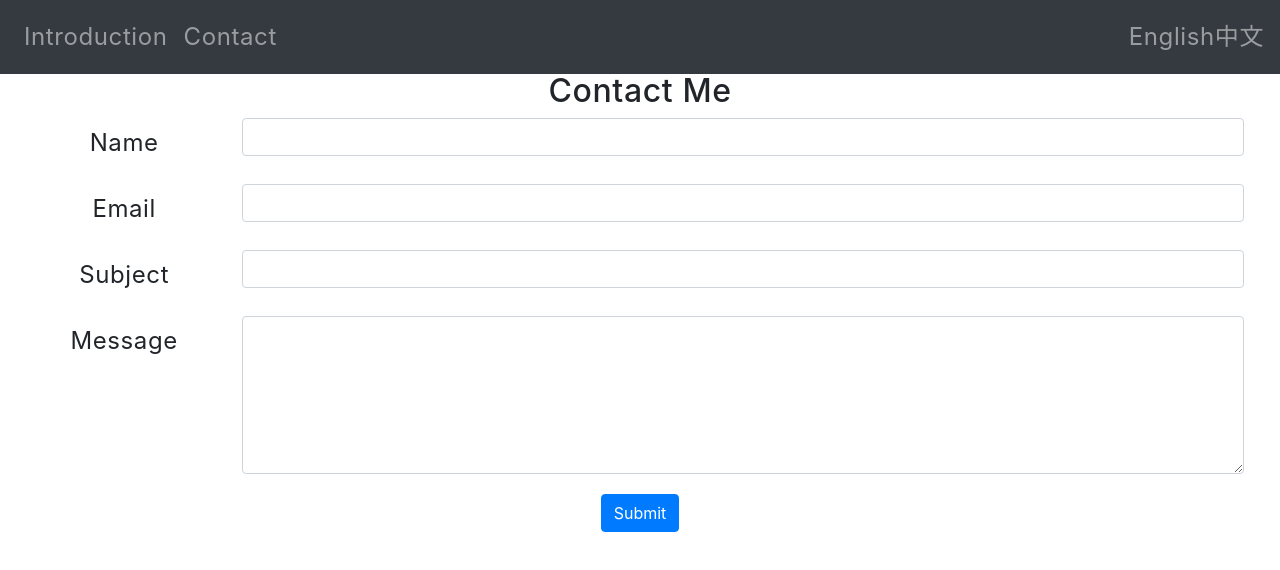
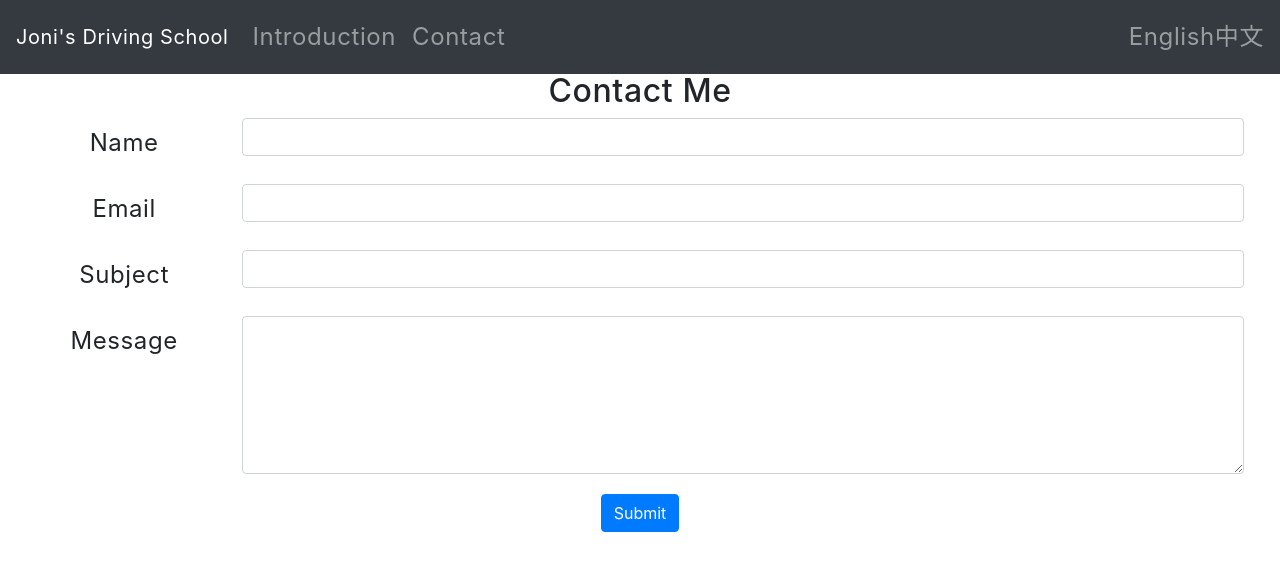
Before and after one commit to pwang86/react-website, a React app: page / in a window 1280 px wide. Shown: the top 570 px of the page. Built offline with nearby package versions, Linux system fonts and the light colour scheme.

Commit message:
add navbar-brand

```diff
--- a/src/component/NavBar.js
+++ b/src/component/NavBar.js
@@ -2,6 +2,7 @@ import React from "react";
 function NavBar() {
   return (
     <nav className="navbar fixed-top navbar-expand-lg navbar-dark bg-dark">
+      <a className="navbar-brand" href="#">Joni's Driving School</a>
       <div className="collapse navbar-collapse">
         <ul className="navbar-nav mr-auto">
           <li className="nav-item">
```
